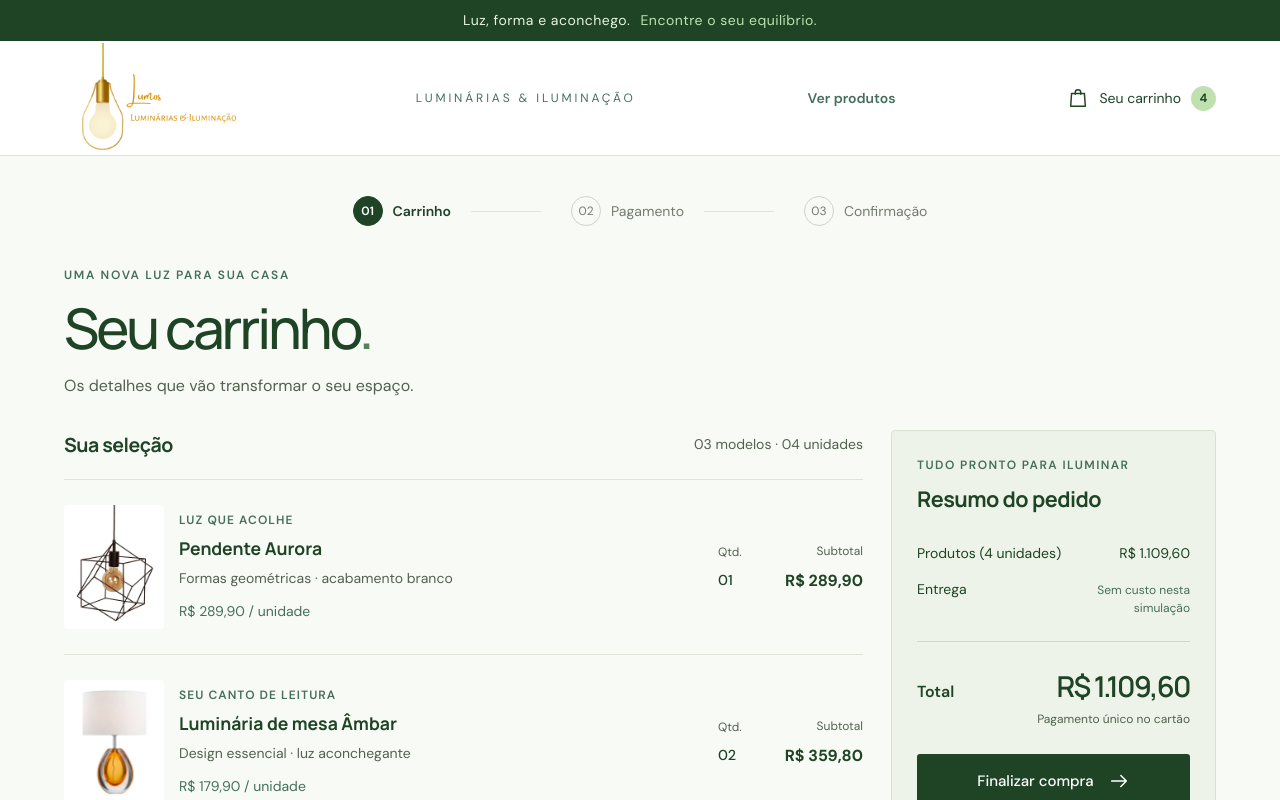
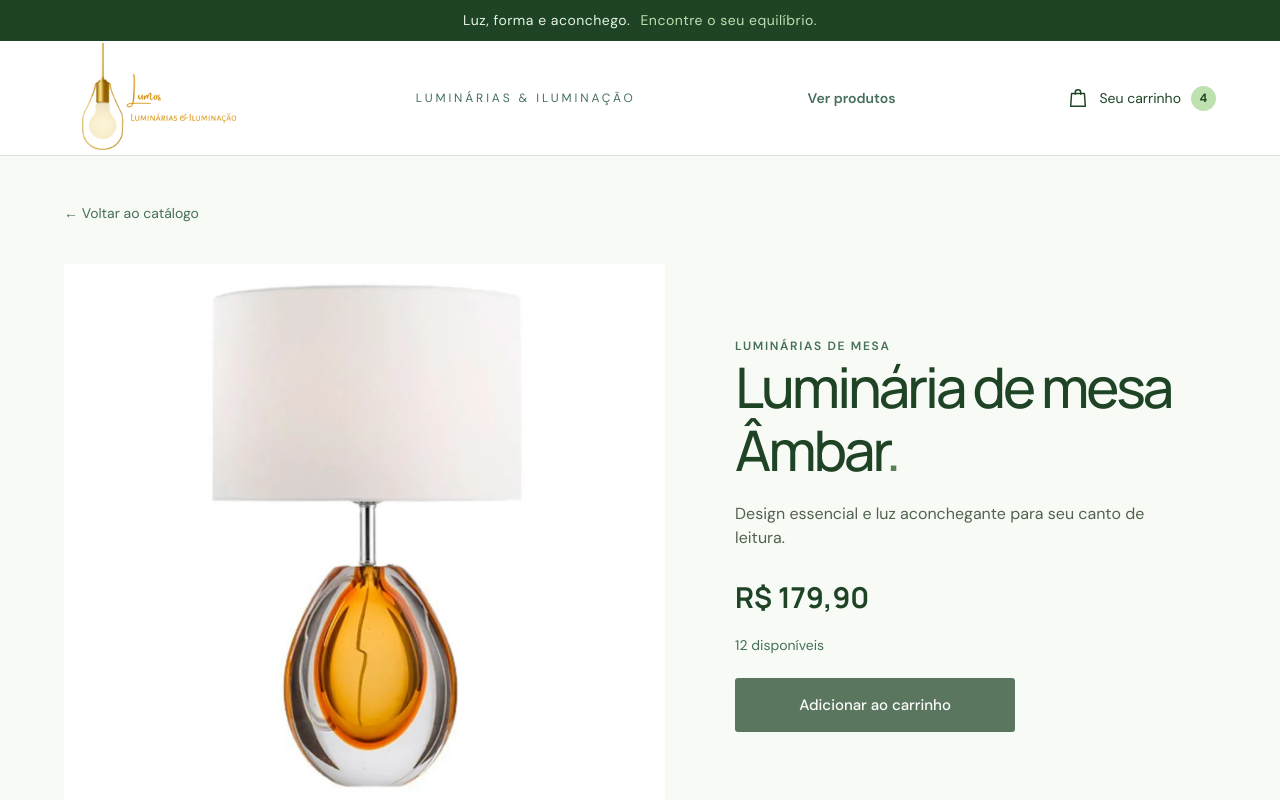
Before and after one commit to AndradeJuliana96/lumos-react, a React (Vite) app: page /produtos/mesa-ambar in a window 1280 px wide. Before the commit this address led to /. Shown: the top 800 px of the page. Built offline with nearby package versions, Linux system fonts and the light colour scheme; data requests are answered from the project's data file.

Commit message:
feat: implementa pagina de detalhes do produto

```diff
--- a/src/App.jsx
+++ b/src/App.jsx
@@ -8,6 +8,7 @@ import Sucesso from './pages/Sucesso.jsx';
 import Falha from './pages/Falha.jsx';
 import Resultado from './pages/Resultado.jsx';
 import Icone from './components/Icone.jsx';
+import DetalheProduto from "./pages/DetalheProduto.jsx";
 export default function App() {
   const {
     pathname
@@ -59,6 +60,8 @@ export default function App() {
           <Route path="/" element={<Carrinho produtos={produtos} />} />
           <Route path="/produtos" element={<Catalogo />} />
 
+          <Route path="/produtos/:id" element={<DetalheProduto />} />
+
           <Route path="/pagamento" element={<Pagamento produtos={produtos} />} />
 
           <Route path="/sucesso" element={<Sucesso />} />
--- a/src/assets/styles/index.css
+++ b/src/assets/styles/index.css
@@ -1020,3 +1020,78 @@ body { overflow-x: hidden; }
   .grade-cards { grid-template-columns: 1fr; }
   .produto-card p { min-height: auto; }
 }
+
+/* RF05 — Página de detalhes do produto */
+
+.detalhe-produto {
+  padding-top: 5px;
+}
+
+.detalhe-grid {
+  display: grid;
+  grid-template-columns: minmax(0, 1fr) minmax(320px, 0.8fr);
+  gap: 70px;
+  align-items: center;
+  margin-top: 22px;
+}
+
+.detalhe-imagem {
+  background: #e5ebdf;
+  aspect-ratio: 1 / 0.9;
+  overflow: hidden;
+}
+
+.detalhe-imagem img {
+  width: 100%;
+  height: 100%;
+  object-fit: cover;
+}
+
+.detalhe-info p {
+  color: var(--texto);
+  margin: 20px 0 26px;
+  max-width: 430px;
+}
+
+.detalhe-preco {
+  display: block;
+  font-family: Manrope, sans-serif;
+  font-size: 1.8rem;
+  margin-bottom: 28px;
+}
+
+.detalhe-estoque {
+  margin: -12px 0 22px;
+  font-size: 0.875rem;
+}
+
+.detalhe-botao {
+  max-width: 280px;
+}
+
+.detalhe-acoes {
+  display: flex;
+  align-items: flex-start;
+  flex-direction: column;
+  gap: 10px;
+  margin-top: 15px;
+}
+
+/* Responsividade */
+
+@media (max-width: 780px) {
+  .detalhe-grid {
+    grid-template-columns: 1fr;
+    gap: 30px;
+  }
+
+  .detalhe-info {
+    padding-bottom: 12px;
+  }
+}
+
+/* RF05 — Centralizar botão de produto não encontrado */
+
+.estado-catalogo .detalhe-botao {
+  margin: 20px auto 0;
+}
--- /dev/null
+++ b/src/pages/DetalheProduto.jsx
@@ -0,0 +1,109 @@
+
+import { useEffect, useState } from "react";
+import { Link, useParams } from "react-router-dom";
+import { buscarProduto } from "../services/produtosApi.js";
+
+export default function DetalheProduto() {
+  const { id } = useParams();
+
+  const [produto, setProduto] = useState(null);
+  const [status, setStatus] = useState("carregando");
+
+  useEffect(() => {
+    const controller = new AbortController();
+
+    buscarProduto(id, controller.signal)
+      .then((dados) => {
+        setProduto(dados);
+        setStatus("pronto");
+      })
+      .catch((erro) => {
+        if (erro.name !== "AbortError") {
+          setStatus("erro");
+        }
+      });
+
+    return () => controller.abort();
+  }, [id]);
+
+  if (status === "carregando") {
+    return (
+      <p className="estado-catalogo">
+        Carregando produto...
+      </p>
+    );
+  }
+
+  if (status === "erro" || !produto) {
+    return (
+      <section className="estado-catalogo">
+        <h1>Produto não encontrado.</h1>
+
+        <Link
+          className="botao detalhe-botao"
+          to="/produtos"
+        >
+          Voltar ao catálogo
+        </Link>
+      </section>
+    );
+  }
+
+  const precoFormatado = new Intl.NumberFormat("pt-BR", {
+    style: "currency",
+    currency: "BRL",
+  }).format(produto.preco);
+
+  const esgotado = produto.estoque === 0;
+
+  return (
+    <section className="detalhe-produto">
+      <Link className="voltar" to="/produtos">
+        ← Voltar ao catálogo
+      </Link>
+
+      <div className="detalhe-grid">
+        <div className="detalhe-imagem">
+          <img
+            src={produto.imagem}
+            alt={produto.alt || produto.nome}
+          />
+        </div>
+
+        <div className="detalhe-info">
+          <span className="eyebrow">
+            {produto.categoria}
+          </span>
+
+          <h1>
+            {produto.nome}
+            <span>.</span>
+          </h1>
+
+          <p>{produto.descricao}</p>
+
+          <strong className="detalhe-preco">
+            {precoFormatado}
+          </strong>
+
+          <span className="estoque detalhe-estoque">
+            {esgotado
+              ? "Produto esgotado"
+              : `${produto.estoque} disponíveis`}
+          </span>
+
+          <div className="detalhe-acoes">
+            <button
+              className="botao detalhe-botao"
+              type="button"
+              disabled
+              title="Disponível na próxima etapa"
+            >
+              Adicionar ao carrinho
+            </button>
+          </div>
+        </div>
+      </div>
+    </section>
+  );
+}
```
